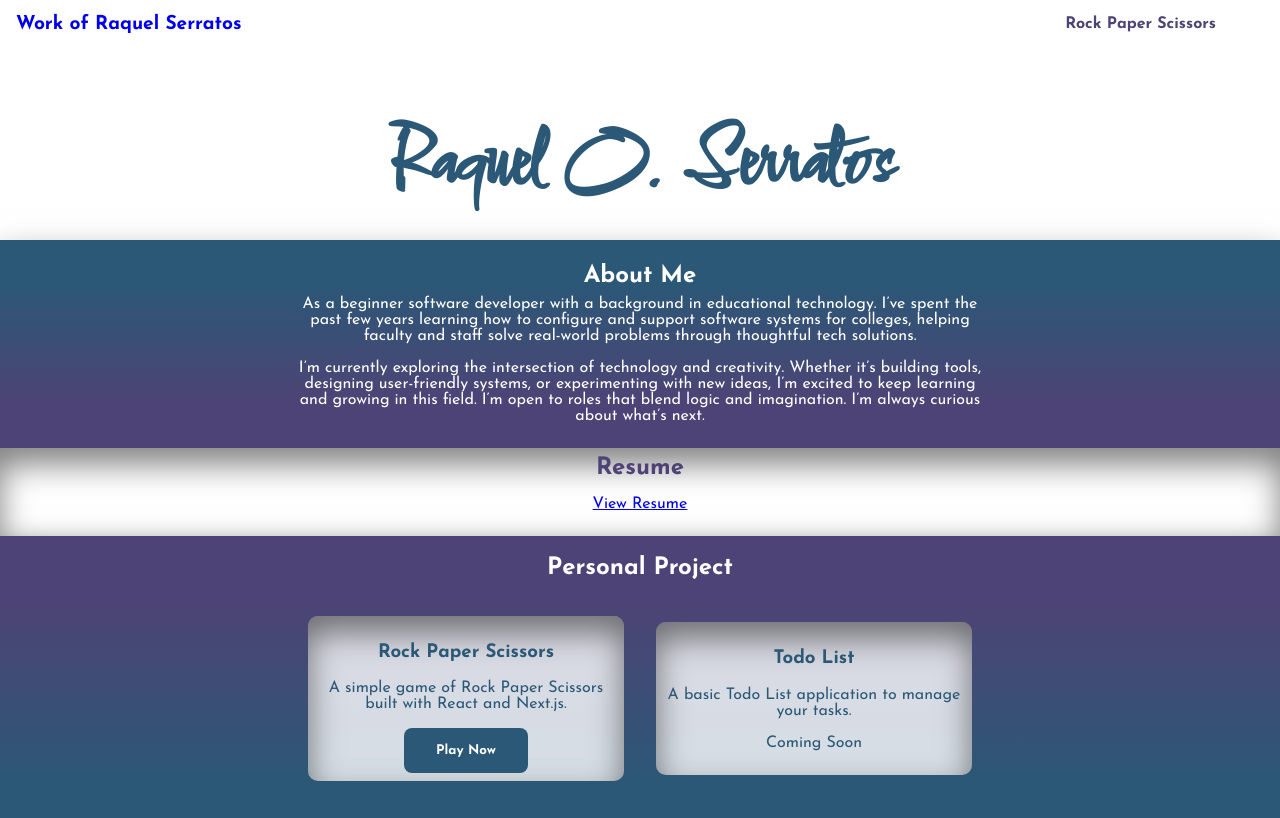
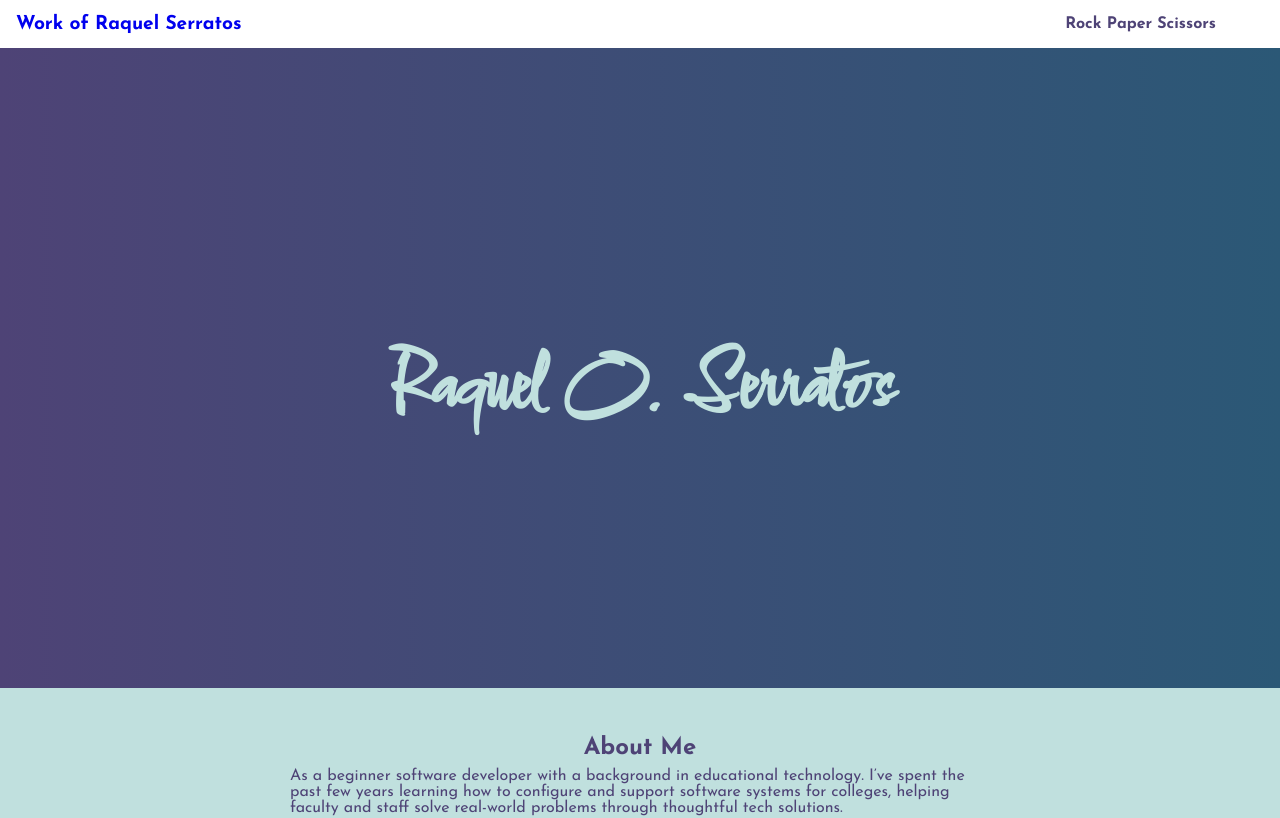
Before and after one commit to rserratos1/WWWCourseProjects, a Next.js app in the folder my-main-app/: page / in a window 1280 px wide. Shown: the top 818 px of the page. Built offline with nearby package versions, Linux system fonts and the light colour scheme; a web font is replaced by a local one.

Commit message:
updated landing page

```diff
--- a/my-main-app/src/app/landingPage/landingPage.css
+++ b/my-main-app/src/app/landingPage/landingPage.css
@@ -5,8 +5,8 @@ body {
 }
 
 .landingPage {
-    text-align: center;
-    background: #FFF;
+    background: var(--background);
+    /* background: #FFF; */
     width: 100%;
     color: #ffffff;
 }
@@ -15,6 +15,7 @@ body {
     display: flex;
     justify-content: center;
     align-items: center;
+    height: 80vh;
 }
 
 .landingPage-header h1 {
@@ -22,7 +23,7 @@ body {
     font-size: 5rem;
     padding: 4rem 0 1rem 0;
     margin: 0;
-    color: var(--primary-color);
+    color: var(--third-color);
 }
 
 .about-section {
@@ -30,11 +31,13 @@ body {
     flex-direction: column;
     align-items: center;
     justify-content: center;
-    background: linear-gradient(to top,
+    background: var(--third-color);
+    color: var(--secondary-color);
+    /* background: linear-gradient(to top,
             rgba(78, 67, 118, 1) 20%,
-            rgba(43, 88, 118, 1) 80%);
-    box-shadow: 0rem 1rem 2rem rgba(0, 0, 0, 0.5);
-    padding: 0.5rem;
+            rgba(43, 88, 118, 1) 80%); */
+    /* box-shadow: 0rem 1rem 2rem rgba(0, 0, 0, 0.5); */
+    padding: 2rem;
     margin: 0 auto;
 }
 
@@ -59,10 +62,11 @@ body {
     align-items: center;
     justify-content: center;
     background-color: #fff;
-    box-shadow:inset 0rem 1rem 2rem rgba(0, 0, 0, 0.5);
-    padding: 0.5rem;
+    /* box-shadow:inset 0rem 1rem 2rem rgba(0, 0, 0, 0.5); */
+    padding: 2rem;
     margin: 0 auto;
     color: #000;
+    height: 10vh;
 }
 
 .resume-section h2 {
@@ -76,10 +80,8 @@ body {
     align-items: center;
     justify-content: center;
     box-shadow: 0rem 1rem 2rem rgba(0, 0, 0, 0.5);
-    background: linear-gradient(180deg,
-            rgba(78, 67, 118, 1) 20%,
-            rgba(43, 88, 118, 1) 80%);
-    padding-bottom: 3rem;
+    background-color: var(--fourth-color);
+    padding: 2rem 0rem 10rem;
 }
 
 .game-list {
@@ -122,7 +124,11 @@ body {
     transition: 0.10s ease;
 }
 
+/* small screens */
 @media (max-width: 565px) {
+    .landingPage-header {
+        height: 25vh;
+    }
     .landingPage-header h1 {
         font-size: 3.5rem;
         padding: 2rem 0 1rem 0;
--- a/my-main-app/src/app/styles/global.css
+++ b/my-main-app/src/app/styles/global.css
@@ -4,6 +4,8 @@
 :root {
   --primary-color: #2b5876;
   --secondary-color: #4e4376;
+  --third-color: #C0E0DE;
+  --fourth-color: #FFDF64;
 
   --body-font: "Josefin Sans", sans-serif;
   --body-font-two: "Playwrite DK Loopet", cursive;
@@ -12,6 +14,10 @@
   --fourth-font: "Metamorphous", sans-serif;
   --fifth-font: "Updock", sans-serif;
   --sixth-font: "Londrina Shadow", sans-serif;
+
+  --background: #2b5876;  /* fallback for old browsers */
+  --background: -webkit-linear-gradient(to right, #4e4376, #2b5876);  /* Chrome 10-25, Safari 5.1-6 */
+  --background: linear-gradient(to right, #4e4376, #2b5876); /* W3C, IE 10+/ Edge, Firefox 16+, Chrome 26+, Opera 12+, Safari 7+ */
 }
 
 body {
@@ -32,6 +38,7 @@ header {
   margin: 0;
   width: 100%;
   background-color: #fff;
+  position: sticky;
   /* box-shadow: 2px 2px 10px rgba(0, 0, 0, 0.1); */
 }
 
```
